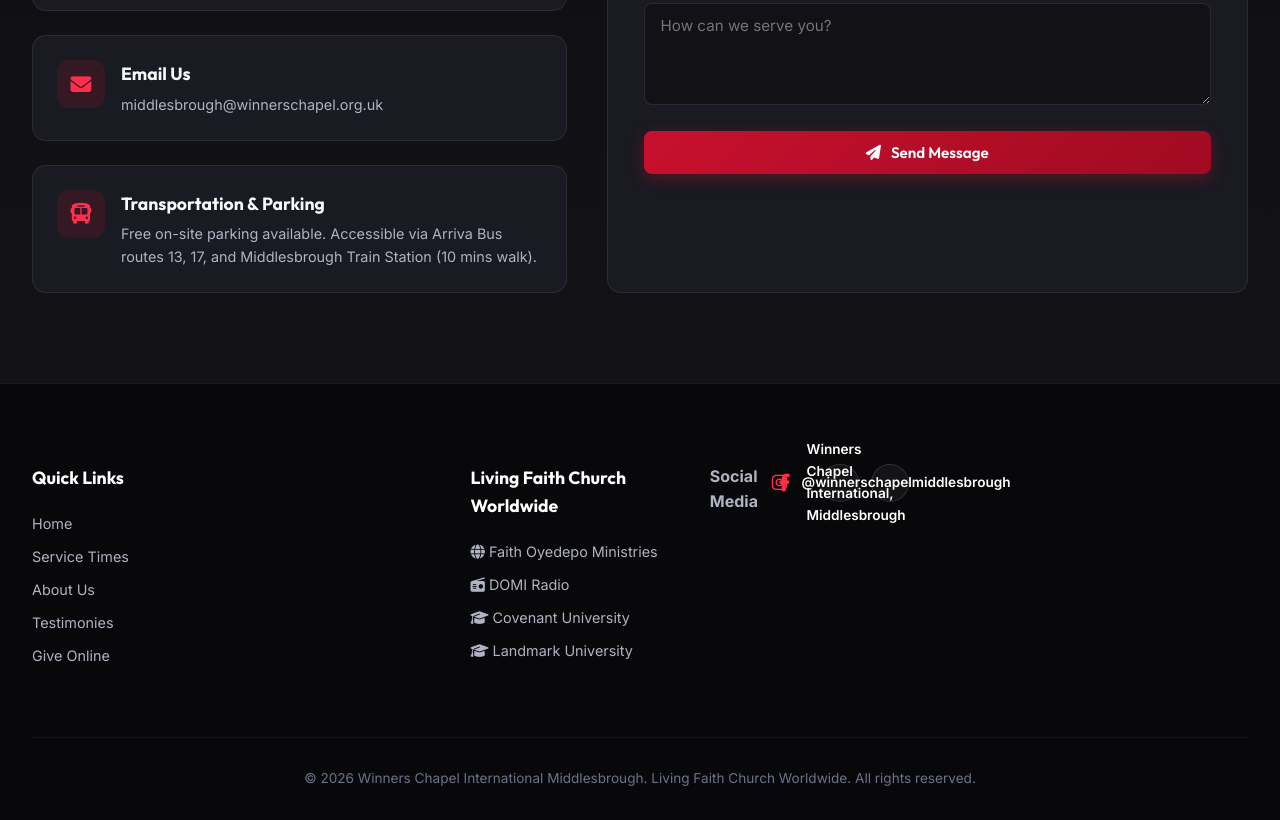
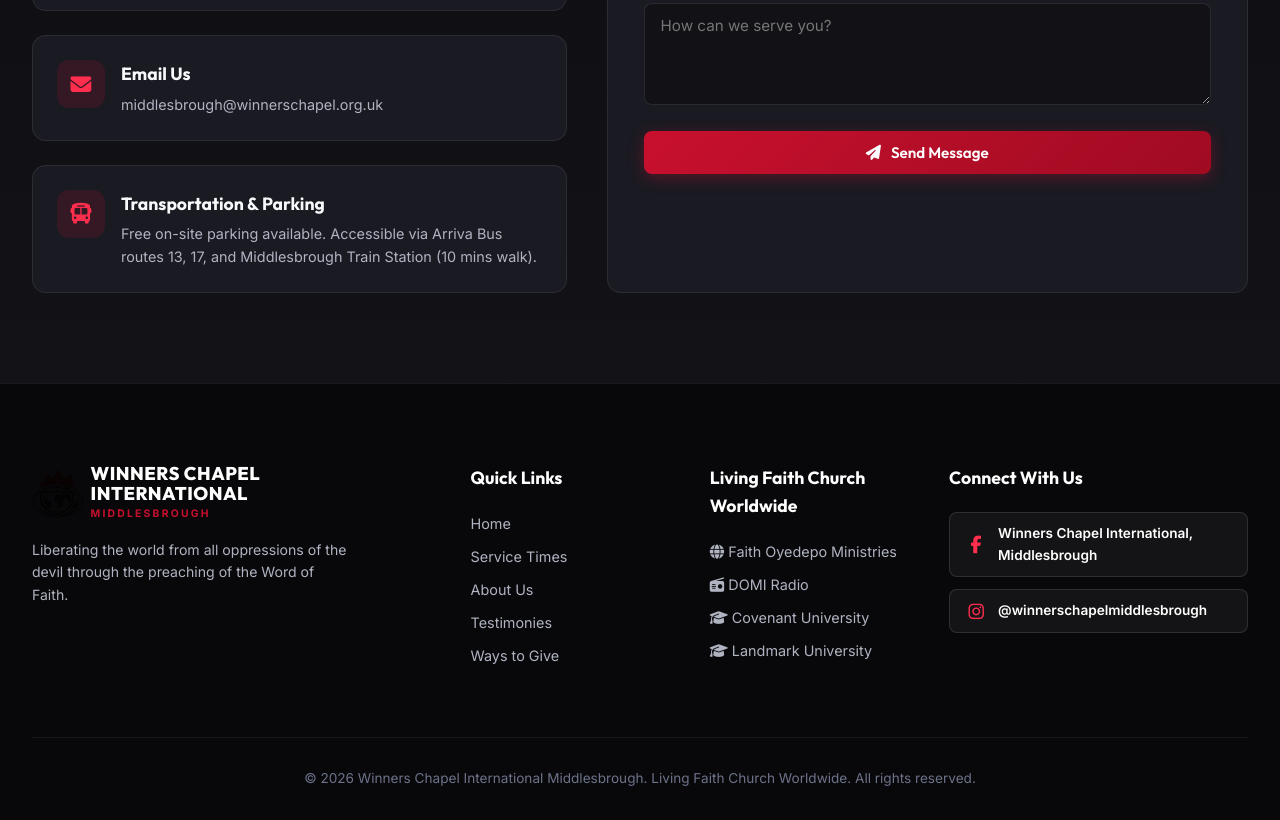
Before and after one commit to El-Gabi/Church-Website, a website built with Vite: page index.html in a window 1280 px wide. Shown: the part 7621-8441 px from the top of the page. Built offline with nearby package versions, Linux system fonts and the light colour scheme.

Commit message:
Fix footer layout and remove legacy CSS rules causing text overlay

```diff
--- a/index.html
+++ b/index.html
@@ -688,6 +688,22 @@
   <footer class="footer">
     <div class="container">
       <div class="footer-grid">
+        <!-- Col 1: Brand & Tagline -->
+        <div class="footer-col brand-col">
+          <div class="brand-logo">
+            <img src="/images/logo.png?v=3" alt="Winners Chapel Logo" class="logo-img">
+            <div class="logo-text">
+              <span class="brand-title">WINNERS CHAPEL</span>
+              <span class="brand-title">INTERNATIONAL</span>
+              <span class="brand-sub">MIDDLESBROUGH</span>
+            </div>
+          </div>
+          <p class="footer-tagline">
+            Liberating the world from all oppressions of the devil through the preaching of the Word of Faith.
+          </p>
+        </div>
+
+        <!-- Col 2: Quick Links -->
         <div class="footer-col">
           <h4>Quick Links</h4>
           <ul>
@@ -695,10 +711,11 @@
             <li><a href="#services">Service Times</a></li>
             <li><a href="#about">About Us</a></li>
             <li><a href="#testimonies">Testimonies</a></li>
-            <li><a href="#giving">Give Online</a></li>
+            <li><a href="#giving">Ways to Give</a></li>
           </ul>
         </div>
 
+        <!-- Col 3: Living Faith Church Worldwide Global Network -->
         <div class="footer-col">
           <h4>Living Faith Church Worldwide</h4>
           <ul>
@@ -709,15 +726,17 @@
           </ul>
         </div>
 
-        <div class="social-links list">
-          <h4>Social Media </h4>
+        <!-- Col 4: Social Media Buttons -->
+        <div class="footer-col">
+          <h4>Connect With Us</h4>
+          <div class="social-links-list">
             <a href="https://www.facebook.com/WinnersMiddlesbrough/" target="_blank" rel="noopener" class="social-btn">
               <i class="fa-brands fa-facebook-f"></i> Winners Chapel International, Middlesbrough
             </a>
             <a href="https://www.instagram.com/winnerschapelmiddlesbrough/" target="_blank" rel="noopener" class="social-btn">
               <i class="fa-brands fa-instagram"></i> @winnerschapelmiddlesbrough
             </a>
-
+          </div>
         </div>
       </div>
 
--- a/style.css
+++ b/style.css
@@ -1532,26 +1532,6 @@
   margin: 16px 0 24px;
   font-size: 0.9rem;
   max-width: 320px;
-}
-
-.social-links {
-  display: flex;
-  gap: 12px;
-}
-
-.social-links a {
-  width: 38px;
-  height: 38px;
-  background: rgba(255, 255, 255, 0.05);
-  border-radius: 50%;
-  display: flex;
-  align-items: center;
-  justify-content: center;
-  color: #FFFFFF;
-}
-
-.social-links a:hover {
-  background: var(--primary-red);
 }
 
 .footer-col h4 {
```
